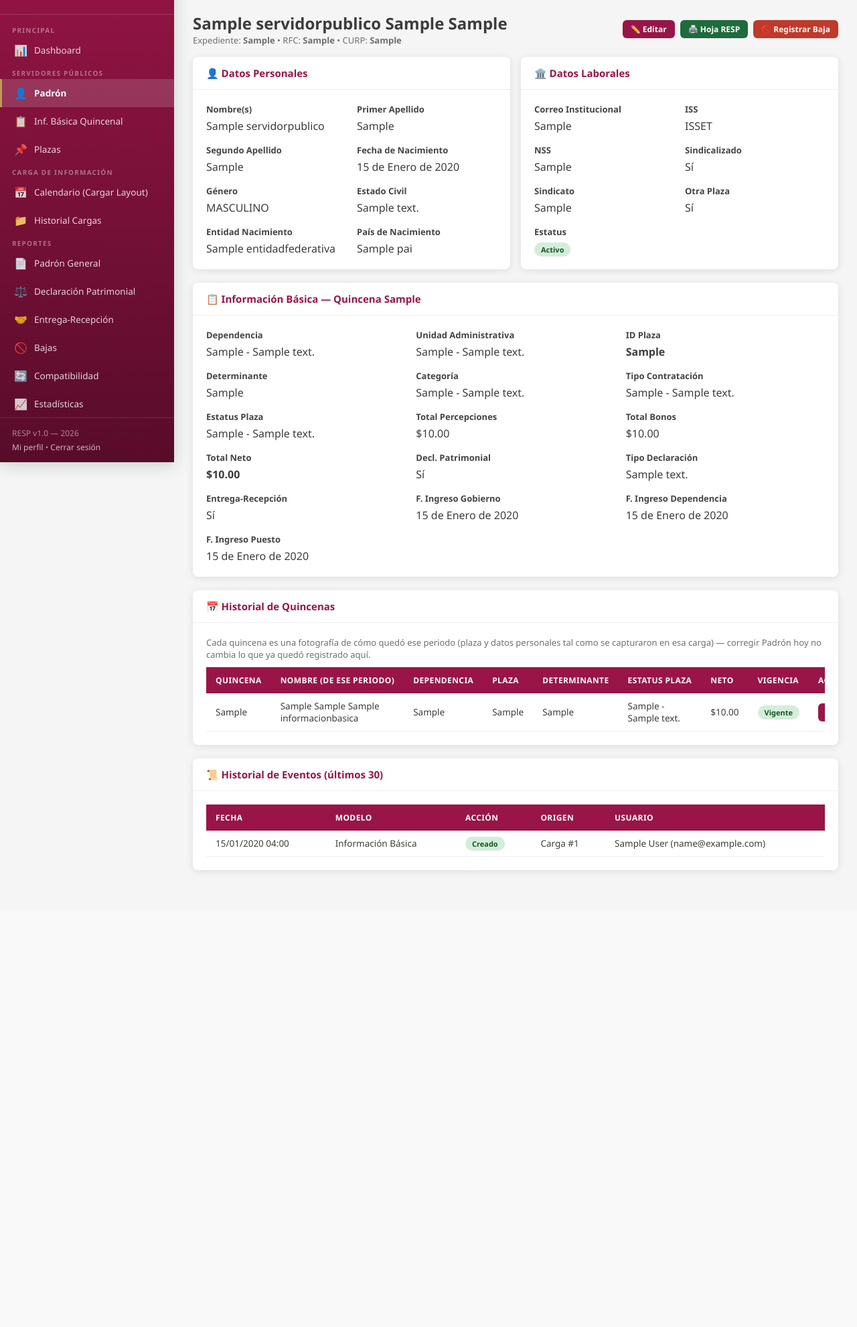
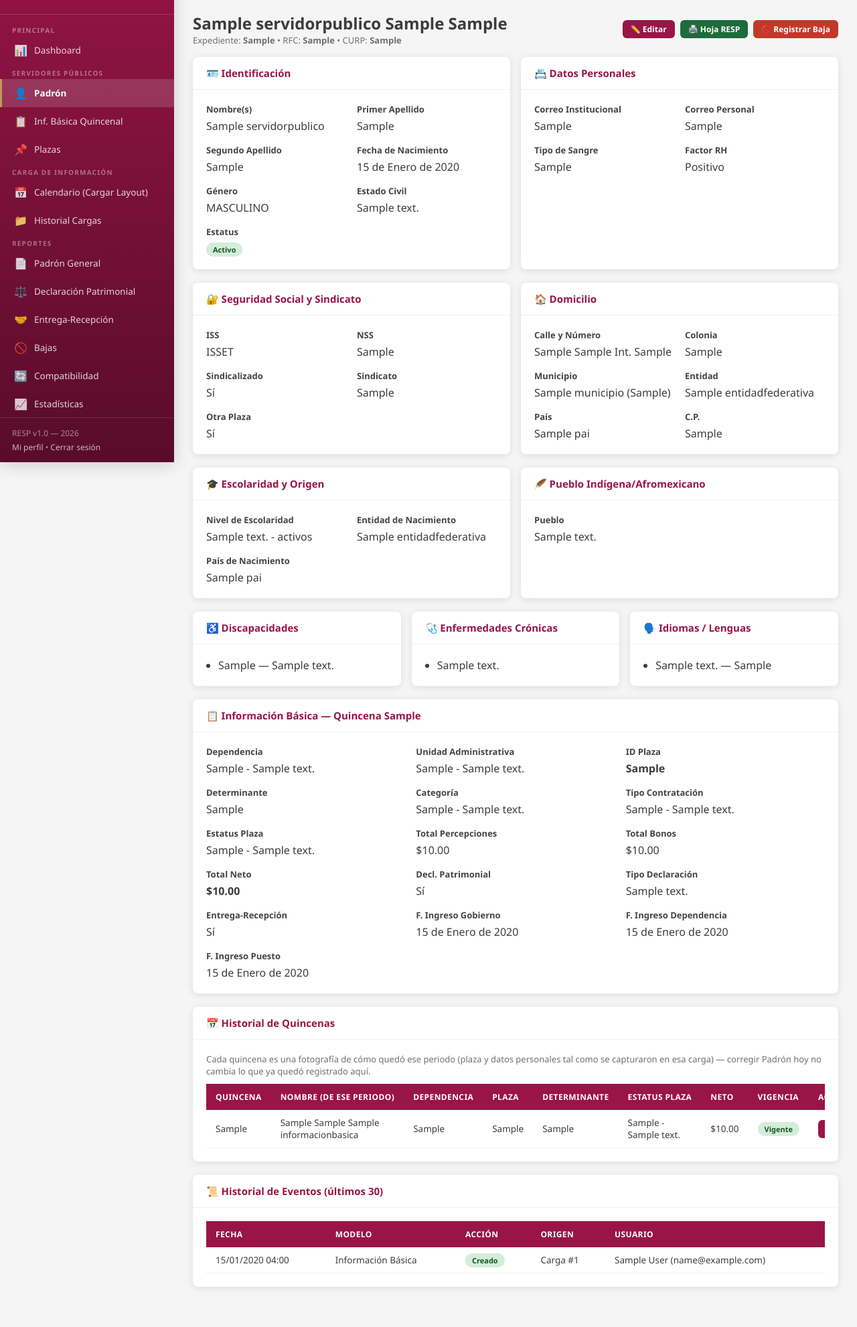
Before and after one commit to oswaldomoralesmis/resp, a Django app: page /servidores/1/ in a window 1280 px wide. Shown: the part 110-2091 px from the top of the page at 67% size. Before the commit the page ends 1413 px from the top, so only its background shows below. Run offline with Django 5.2, Linux system fonts and the light colour scheme; a user stored in the database is signed in; data comes from the database, SQL or seed files in the repository; tables that the repository leaves empty hold one stand-in row (values such as "Sample post"); data that the repository does not hold is empty.

Commit message:
update v10.1

```diff
--- a/servidores/views.py
+++ b/servidores/views.py
@@ -213,6 +213,11 @@ class ServidorDetailView(LoginRequiredMixin, DependenciaScopedMixin, DetailView)
         ).order_by('-quincena')[:10]
         ctx['bajas'] = self.object.bajas.select_related('motivo_baja', 'dependencia').order_by('-fecha_baja')
         ctx['eventos_log'] = self.object.eventos_log.select_related('usuario', 'carga')[:30]
+        ctx['datos_personales'] = getattr(self.object, 'datos_personales', None)
+        ctx['datos_complementarios'] = getattr(self.object, 'datos_complementarios', None)
+        ctx['discapacidades'] = self.object.discapacidades.select_related('discapacidad')
+        ctx['enfermedades'] = self.object.enfermedades.select_related('enfermedad')
+        ctx['idiomas'] = self.object.idiomas.select_related('idioma')
         ctx['titulo'] = f'Servidor: {self.object.nombre_completo}'
         return ctx
 
--- a/templates/servidores/detail.html
+++ b/templates/servidores/detail.html
@@ -24,7 +24,7 @@
 
 <div class="grid-2">
   <div class="card">
-    <div class="card-header">👤 Datos Personales</div>
+    <div class="card-header">🪪 Identificación</div>
     <div class="card-body">
       <div class="grid-2">
         <div><div class="form-label">Nombre(s)</div><div>{{ servidor.nombre }}</div></div>
@@ -33,23 +33,110 @@
         <div><div class="form-label">Fecha de Nacimiento</div><div>{{ servidor.fecha_nacimiento }}</div></div>
         <div><div class="form-label">Género</div><div>{{ servidor.sexo }}</div></div>
         <div><div class="form-label">Estado Civil</div><div>{{ servidor.estado_civil|default:"—" }}</div></div>
-        <div><div class="form-label">Entidad Nacimiento</div><div>{{ servidor.entidad_nacimiento|default:"—" }}</div></div>
+        <div><div class="form-label">Estatus</div><div>{% if servidor.activo %}<span class="badge-activo">Activo</span>{% else %}<span class="badge-inactivo">Baja</span>{% endif %}</div></div>
+      </div>
+    </div>
+  </div>
+  <div class="card">
+    <div class="card-header">📇 Datos Personales</div>
+    <div class="card-body">
+      <div class="grid-2">
+        <div><div class="form-label">Correo Institucional</div><div>{{ servidor.correo_institucional|default:"—" }}</div></div>
+        <div><div class="form-label">Correo Personal</div><div>{{ datos_personales.correo_personal|default:"—" }}</div></div>
+        <div><div class="form-label">Tipo de Sangre</div><div>{{ datos_personales.tipo_sangre|default:"—" }}</div></div>
+        <div><div class="form-label">Factor RH</div><div>{{ datos_personales.factor_rh|default:"—" }}</div></div>
+      </div>
+    </div>
+  </div>
+</div>
+
+<div class="grid-2">
+  <div class="card">
+    <div class="card-header">🔐 Seguridad Social y Sindicato</div>
+    <div class="card-body">
+      <div class="grid-2">
+        <div><div class="form-label">ISS</div><div>{{ servidor.iss }}</div></div>
+        <div><div class="form-label">NSS</div><div>{{ servidor.nss|default:"—" }}</div></div>
+        <div><div class="form-label">Sindicalizado</div><div>{{ servidor.get_sindicalizado_display }}</div></div>
+        <div><div class="form-label">Sindicato</div><div>{{ servidor.sindicato|default:"—" }}</div></div>
+        <div><div class="form-label">Otra Plaza</div><div>{{ servidor.get_tiene_otra_plaza_display }}</div></div>
+      </div>
+    </div>
+  </div>
+  <div class="card">
+    <div class="card-header">🏠 Domicilio</div>
+    <div class="card-body">
+      {% if datos_personales %}
+      <div class="grid-2">
+        <div><div class="form-label">Calle y Número</div><div>{{ datos_personales.calle|default:"—" }} {{ datos_personales.num_exterior }}{% if datos_personales.num_interior %} Int. {{ datos_personales.num_interior }}{% endif %}</div></div>
+        <div><div class="form-label">Colonia</div><div>{{ datos_personales.colonia|default:"—" }}</div></div>
+        <div><div class="form-label">Municipio</div><div>{{ datos_personales.municipio|default:"—" }}</div></div>
+        <div><div class="form-label">Entidad</div><div>{{ datos_personales.entidad|default:"—" }}</div></div>
+        <div><div class="form-label">País</div><div>{{ datos_personales.pais|default:"—" }}</div></div>
+        <div><div class="form-label">C.P.</div><div>{{ datos_personales.cp|default:"—" }}</div></div>
+      </div>
+      {% else %}
+      <div class="text-muted">Sin domicilio capturado.</div>
+      {% endif %}
+    </div>
+  </div>
+</div>
+
+<div class="grid-2">
+  <div class="card">
+    <div class="card-header">🎓 Escolaridad y Origen</div>
+    <div class="card-body">
+      <div class="grid-2">
+        <div><div class="form-label">Nivel de Escolaridad</div><div>{{ datos_complementarios.nivel_escolaridad|default:"—" }}</div></div>
+        <div><div class="form-label">Entidad de Nacimiento</div><div>{{ servidor.entidad_nacimiento|default:"—" }}</div></div>
         <div><div class="form-label">País de Nacimiento</div><div>{{ servidor.pais_nacimiento|default:"—" }}</div></div>
       </div>
     </div>
   </div>
   <div class="card">
-    <div class="card-header">🏛️ Datos Laborales</div>
+    <div class="card-header">🪶 Pueblo Indígena/Afromexicano</div>
     <div class="card-body">
-      <div class="grid-2">
-        <div><div class="form-label">Correo Institucional</div><div>{{ servidor.correo_institucional|default:"—" }}</div></div>
-        <div><div class="form-label">ISS</div><div>{{ servidor.iss }}</div></div>
-        <div><div class="form-label">NSS</div><div>{{ servidor.nss|default:"—" }}</div></div>
-        <div><div class="form-label">Sindicalizado</div><div>{{ servidor.get_sindicalizado_display }}</div></div>
-        <div><div class="form-label">Sindicato</div><div>{{ servidor.sindicato|default:"—" }}</div></div>
-        <div><div class="form-label">Otra Plaza</div><div>{{ servidor.get_tiene_otra_plaza_display }}</div></div>
-        <div><div class="form-label">Estatus</div><div>{% if servidor.activo %}<span class="badge-activo">Activo</span>{% else %}<span class="badge-inactivo">Baja</span>{% endif %}</div></div>
-      </div>
+      <div class="form-label">Pueblo</div>
+      <div>{{ datos_complementarios.pueblo_indigena|default:"—" }}</div>
+    </div>
+  </div>
+</div>
+
+<div class="grid-3">
+  <div class="card">
+    <div class="card-header">♿ Discapacidades</div>
+    <div class="card-body">
+      {% if discapacidades %}
+      <ul style="margin:0;padding-left:18px;">
+        {% for d in discapacidades %}<li>{{ d.discapacidad.tipo }}{% if d.discapacidad.descripcion %} — {{ d.discapacidad.descripcion }}{% endif %}</li>{% endfor %}
+      </ul>
+      {% else %}
+      <div class="text-muted">Ninguna registrada.</div>
+      {% endif %}
+    </div>
+  </div>
+  <div class="card">
+    <div class="card-header">🩺 Enfermedades Crónicas</div>
+    <div class="card-body">
+      {% if enfermedades %}
+      <ul style="margin:0;padding-left:18px;">
+        {% for e in enfermedades %}<li>{{ e.enfermedad.descripcion }}</li>{% endfor %}
+      </ul>
+      {% else %}
+      <div class="text-muted">Ninguna registrada.</div>
+      {% endif %}
+    </div>
+  </div>
+  <div class="card">
+    <div class="card-header">🗣️ Idiomas / Lenguas</div>
+    <div class="card-body">
+      {% if idiomas %}
+      <ul style="margin:0;padding-left:18px;">
+        {% for i in idiomas %}<li>{{ i.idioma.descripcion }}{% if i.nivel %} — {{ i.nivel }}{% endif %}</li>{% endfor %}
+      </ul>
+      {% else %}
+      <div class="text-muted">Ninguno registrado.</div>
+      {% endif %}
     </div>
   </div>
 </div>
```
Also changed, not shown: cargas/views.py (+115 -2 lines).
